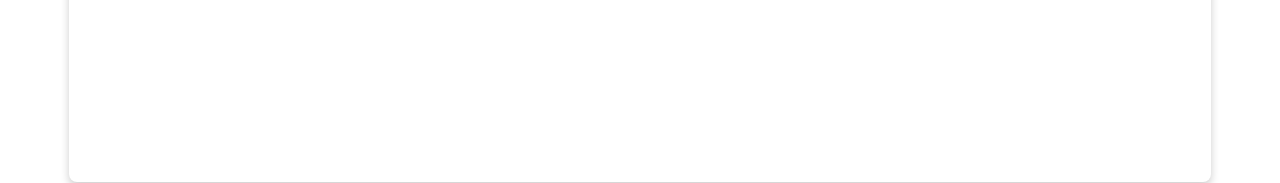
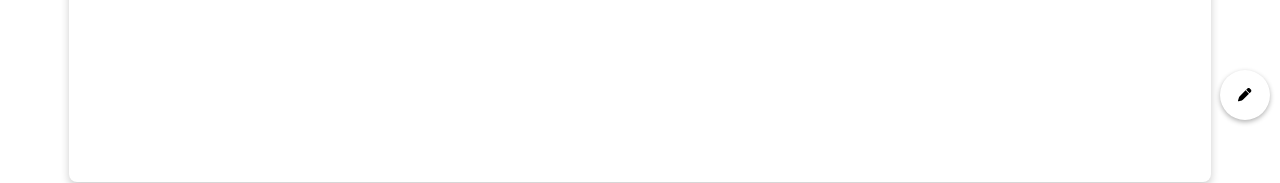
Before and after one commit to Icandal/Landing, a React (Create React App) app: page / in a window 1280 px wide. Shown: the part 650-833 px from the top of the page. Built offline with nearby package versions, Linux system fonts and the light colour scheme.

Commit message:
Added Sign Up

```diff
--- a/src/App.js
+++ b/src/App.js
@@ -12,6 +12,7 @@ import { Page_Cards } from './pages/Page_Cards';
 import { Page_Slider } from './pages/Page_Slider';
 import { Navigation_panel } from './components/Navigation/Navigation_panel';
 import { Page_take_order } from './pages/Page_take_order';
+import { Sign_up_btn } from './components/Sign_up_btn';
 
 function App() {
   const homeRef = useRef(null);
@@ -38,6 +39,7 @@ function App() {
       <Page_Cards ref={cardsRef} />
       <Page_Slider ref={sliderRef} />
       <Page_take_order ref={orderRef} />
+      <Sign_up_btn el={orderRef}/>
       <Arrow_up />
       <Footer />
     </main>
--- a/src/components/Arrow_up.jsx
+++ b/src/components/Arrow_up.jsx
@@ -9,7 +9,7 @@ const fadeIn = keyframes`
 
 const ScrollButton = styled.button`
   position: fixed;
-  bottom: 30px;
+  bottom: 95px;
   right: 10px;
   width: 50px;
   height: 50px;
--- a/src/components/Navigation/Navigation_panel.jsx
+++ b/src/components/Navigation/Navigation_panel.jsx
@@ -11,7 +11,7 @@ import { Nav_to_order } from "./Navigate_to_order";
 const Container = styled.div`
   position: fixed;
   right: 0.4rem;
-  bottom: 20vh;
+  bottom: 24vh;
   border-radius: 16px;
   width: 4rem;
   height: 30vw;
--- /dev/null
+++ b/src/components/Sign_up_btn.jsx
@@ -0,0 +1,48 @@
+import { FaPen } from 'react-icons/fa6';
+import styled from 'styled-components';
+
+const SignUpButton = styled.button`
+  position: fixed;
+  bottom: 30px;
+  right: 10px;
+  width: 50px;
+  height: 50px;
+  border-radius: 50%;
+  color: black;
+  border: none;
+  cursor: pointer;
+  background: white; // Добавьте фон, чтобы кнопка была видна
+  display: flex;
+  align-items: center;
+  justify-content: center;
+  box-shadow: 0 2px 5px rgba(0, 0, 0, 0.3);
+  transition: all 0.3s ease;
+  z-index: 1000;
+
+  &:hover {
+    background-color: lightgrey;
+    transform: scale(1.1);
+  }
+
+  &:focus {
+    outline: none;
+    box-shadow: 0 0 0 3px rgba(0, 0, 0, 0.1);
+  }
+`;
+
+export const Sign_up_btn = ({ el }) => {
+  const handleScroll = () => {
+    if (el && el.current) {
+      el.current.scrollIntoView({
+        behavior: 'smooth',
+        block: 'start'
+      });
+    }
+  };
+
+  return (
+    <SignUpButton onClick={handleScroll}>
+      <FaPen />
+    </SignUpButton>
+  );
+};
```
